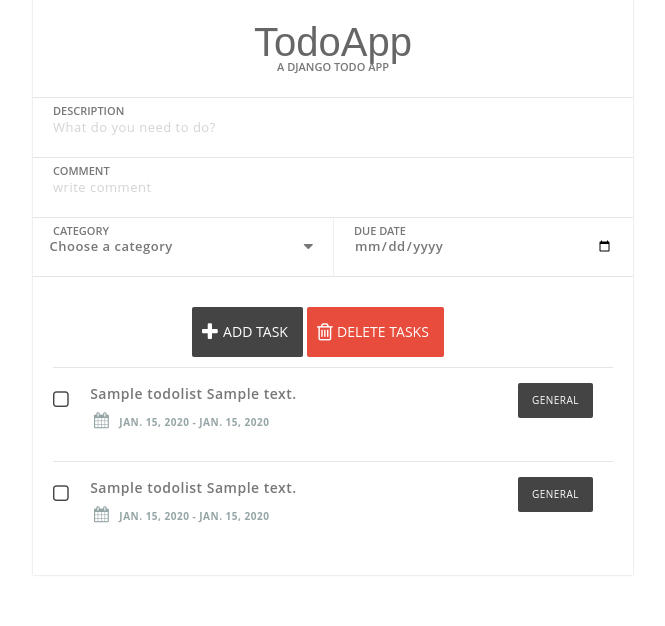
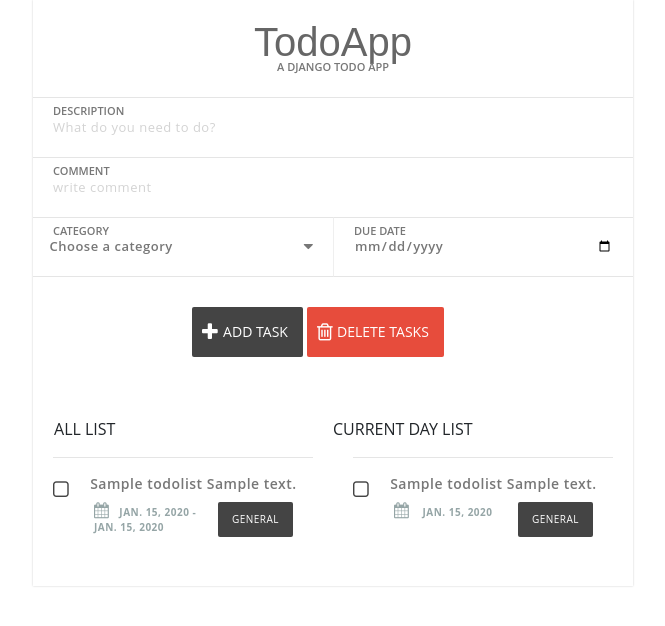
Before and after one commit to nikilshetty/todos, a Django app: page / in a window 1280 px wide. Shown: the top 626 px of the page, without its empty margins (307-972 px from the left). Run offline with Django 3.2, Linux system fonts and the light colour scheme; data comes from the database, SQL or seed files in the repository; both versions use the stored data as it was after the commit; tables that the repository leaves empty hold one stand-in row (values such as "Sample post"); some libraries are stand-ins or nearby versions.

Commit message:
all and currnt list

```diff
--- a/todolist/static/css/style.css
+++ b/todolist/static/css/style.css
@@ -352,3 +352,33 @@
     outline: none;
     padding: 0 100px;
 }
+.split {
+          height: 100%;
+          width: 50%;
+          z-index: 1;
+          top: 0;
+          overflow-x: hidden;
+          padding-top: 50px;
+        }
+.left_title {
+  margin-left: 21px;
+}
+.right_titlle{
+  margin-left: 15px;
+}
+#left {
+          left: 0;
+          height: 60px;
+          border-top: 1px solid #e5e5e5;
+          position: relative;
+          overflow: hidden;
+        }
+
+
+#right {
+          right: 0;
+          height: 60px;
+          border-top: 1px solid #e5e5e5;
+          position: relative;
+          overflow: hidden;
+        }
--- a/todolist/templates/index.html
+++ b/todolist/templates/index.html
@@ -45,8 +45,11 @@
                 </div>
 
 
+              <div style="display: flex;">
+                <div class="split left">
+                  <p class="left_title">ALL LIST</p>
                   <ul  class="taskList">
-            {% for todo in todos %} <!-- django template lang - for loop -->
+                  {% for todo in todos %}
                       <li class="taskItem">
                           <input type="checkbox" class="taskCheckbox" name="checkedbox" id="{{ todo.id }}" value="{{ todo.id }}">
                           <label for="{{ todo.id }}"><span class="complete-">{{ todo.title }}</span></label>
@@ -56,18 +59,23 @@
                       </li>
                   {% endfor %}
                   </ul>
+                </div>
 
+                <div class="split right">
+                  <p class="right_title">CURRENT DAY LIST</p>
                   <ul  class="taskList">
-            {% for todo in todos %} <!-- django template lang - for loop -->
+                  {% for todo in todos %}
                       <li class="taskItem">
                           <input type="checkbox" class="taskCheckbox" name="checkedbox" id="{{ todo.id }}" value="{{ todo.id }}">
                           <label for="{{ todo.id }}"><span class="complete-">{{ todo.title }}</span></label>
                           <label for="{{ todo.id }}"><span class="complete-">{{ todo.comment }}</span></label>
                           <span class="category-{{ todo.category }}">{{ todo.category }}</span>
-                    <strong class="taskDate"><i class="fa fa-calendar"></i>{{ todo.created }} - {{ todo.due_date }}</strong>
+                          <strong class="taskDate"><i class="fa fa-calendar"></i> {{ todo.due_date }}</strong>
                       </li>
                   {% endfor %}
                   </ul>
+                </div>
+              </div>
 
             </form>
             </div>
--- a/todolist/views.py
+++ b/todolist/views.py
@@ -6,24 +6,24 @@
 import datetime
 # Create your views here.
 
-def index(request): #the index view
+def index(request):
 	todos = TodoList.objects.all()
-	categories = Category.objects.all() #getting all categories with object manager
-	if request.method == "POST": #checking if the request method is a POST
-		if "taskAdd" in request.POST: #checking if there is a request to add a todo
+	categories = Category.objects.all()
+	if request.method == "POST":
+		if "taskAdd" in request.POST:
 			title = request.POST["description"]
 			comment = request.POST["comment"]
-			date = str(request.POST["date"]) #date
-			category = request.POST["category_select"] #category
-			content = title + " -- " + date + " " + category #content
+			date = str(request.POST["date"])
+			category = request.POST["category_select"]
+			content = title + " -- " + date + " " + category
 			Todo = TodoList(title=title,comment=comment, content=content, due_date=date, category=Category.objects.get(name=category))
-			Todo.save() #saving the todo
-			return redirect("/") #reloading the page
+			Todo.save()
+			return redirect("/")
 
-		if "taskDelete" in request.POST: #checking if there is a request to delete a todo
-			checkedlist = request.POST["checkedbox"] #checked todos to be deleted
+		if "taskDelete" in request.POST:
+			checkedlist = request.POST["checkedbox"]
 			for todo_id in checkedlist:
-				todo = TodoList.objects.get(id=int(todo_id)) #getting todo id
-				todo.delete() #deleting todo
+				todo = TodoList.objects.get(id=int(todo_id))
+				todo.delete()
 
 	return render(request, "index.html", {"todos": todos, "categories":categories})
```
Also changed, not shown: db.sqlite3. Lines whose indentation alone changed are shown as unchanged.
